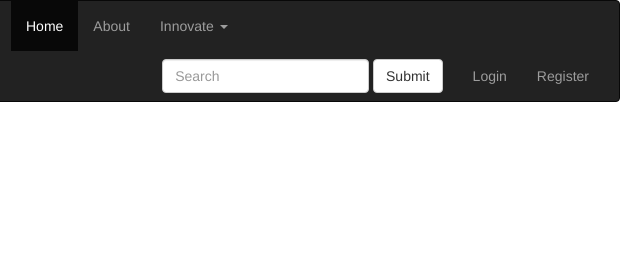
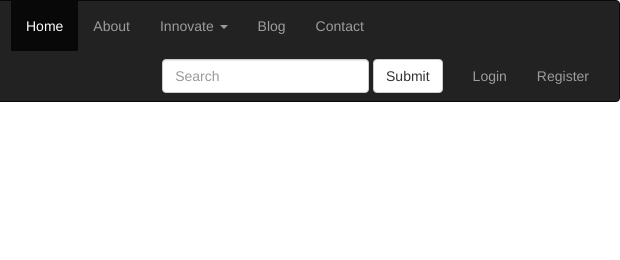
Before and after one commit to IreneDev/projects-2017, a plain HTML site: page 3_Resposive_web_dev_project/index.html in a window 1280 px wide. Shown: the full height of the page, 660-1280 px from the left. Drawn offline with Linux system fonts and the light colour scheme; files whose address does not match are found by name.

Commit message:
Add Blog and Contact

```diff
--- a/3_Resposive_web_dev_project/index.html
+++ b/3_Resposive_web_dev_project/index.html
@@ -41,6 +41,8 @@
                 <li><a href="#">Create </a></li>
                 <li><a href="#">Teach</a></li>
               </ul>
+              <li><a href="#">Blog</a></li>
+                <li><a href="#">Contact</a></li>
             </li>
           </ul>
 
```
